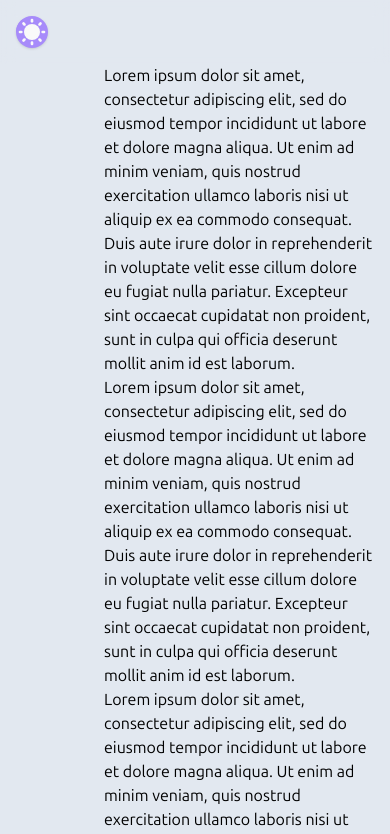
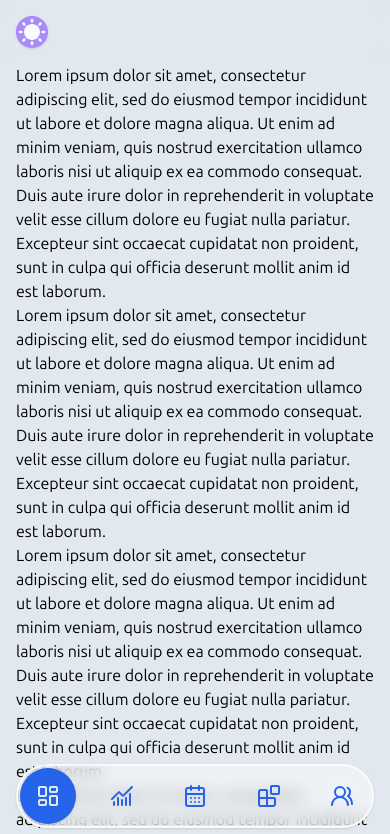
Before and after one commit to aquilaibrahimovic/platform-masjid, a Next.js app: page / in a window 390 px wide. Shown: the top 834 px of the page. Built offline with nearby package versions, Linux system fonts and the light colour scheme; a web font is replaced by a local one.

Commit message:
menu switcher

```diff
--- a/src/app/globals.css
+++ b/src/app/globals.css
@@ -75,3 +75,15 @@ body::-webkit-scrollbar-thumb {
   border: 3px solid transparent;
   background-clip: content-box;
 }
+
+@media (max-width: 639px) {
+  main {
+    margin-left: 0 !important;
+  }
+}
+
+@media (max-height: 500px) {
+  .short\:hidden {
+    display: none !important;
+  }
+}
--- a/src/components/LayoutWrapper.tsx
+++ b/src/components/LayoutWrapper.tsx
@@ -34,9 +34,12 @@ export default function LayoutWrapper({ children }: { children: ReactNode }) {
         {/* Main layout container */}
         <div className="min-h-[calc(100vh-64px)]">
           {/* Sidebar */}
+          {hasMounted && (
+            <>
+              {/* ✅ Animated Sidebar for sm+ */}
               <motion.aside
                 animate={{
-              width: hasMounted ? (isCompact ? 88 : 248) : 88,
+                  width: isCompact ? 88 : 248,
                 }}
                 transition={{
                   type: "spring",
@@ -44,33 +47,49 @@ export default function LayoutWrapper({ children }: { children: ReactNode }) {
                   damping: 18,
                 }}
                 className={`
+        hidden sm:block
         fixed bottom-0 h-16 w-full
         sm:top-16 sm:left-0 sm:bottom-auto
         sm:h-[calc(100vh-64px)]
-          hidden sm:block
+        bg-background1
       `}
                 style={{
-              width: hasMounted ? (isCompact ? 88 : 248) : 88,
+                  width: isCompact ? 88 : 248,
                 }}
               >
                 <Sidebar />
               </motion.aside>
 
+              {/* ✅ Static Dock Sidebar for mobile (<sm) */}
+              <aside
+                className={`
+        sm:hidden
+        fixed bottom-0 left-0 right-0 m-4 shadow-sm rounded-full
+        h-16 bg-background3/50 backdrop-blur border-2 border-background3 z-40
+      `}
+              >
+                <Sidebar />
+              </aside>
+            </>
+          )}
+
           {/* Page content */}
           <motion.main
-            animate={{
-              marginLeft: hasMounted ? (isCompact ? 88 : 248) : 88,
-            }}
+            animate={
+              hasMounted
+                ? {
+                    marginLeft: isCompact ? 88 : 248,
+                  }
+                : {}
+            }
             transition={{
               type: "spring",
               stiffness: 300,
               damping: 18,
             }}
-            className={`
-          px-4 sm:px-0 sm:pr-4 pb-16 sm:pb-0
-        `}
+            className="px-4 sm:px-0 sm:pr-4 pb-16 sm:pb-0"
             style={{
-              marginLeft: hasMounted ? (isCompact ? 88 : 248) : 88,
+              marginLeft: hasMounted && isCompact ? 88 : 248,
             }}
           >
             {children}
--- a/src/components/Sidebar.tsx
+++ b/src/components/Sidebar.tsx
@@ -13,9 +13,9 @@ export default function Sidebar() {
   const { isCompact } = useSidebar();
 
   return (
-    <div className="flex flex-col justify-between h-full bg-background1 px-4 pb-4 gap-4">
+    <div className="flex sm:flex-col items-stretch justify-between sm:justify-start h-full sm:gap-4 gap-0 px-0.5 py-0.5 sm:px-4 sm:pb-4">
       {/* Part 1: Logo */}
-      <div className="relative w-full h-14 sm:flex hidden select-none">
+      <div className="relative w-full h-14 sm:flex hidden select-none short:hidden">
         <div className="w-14 h-14">
           <motion.svg
             key={resolvedTheme}
@@ -55,7 +55,7 @@ export default function Sidebar() {
       </div>
 
       {/* Part 2: Menu */}
-      <div className="flex sm:flex-col justify-start items-start gap-1 flex-1">
+      <div className="flex sm:flex-col justify-between sm:justify-start items-center sm:items-start sm:gap-1 flex-1">
         {MENU_ITEMS.map(({ icon: Icon, label, href }) => {
           const isActive = pathname === href;
 
@@ -64,8 +64,8 @@ export default function Sidebar() {
               key={label}
               href={href}
               className={`
-    relative w-full px-4 py-2 cursor-pointer rounded-lg
-    flex items-center justify-start
+    relative w-14 sm:w-full h-full sm:h-min px-2 sm:px-4 py-2 cursor-pointer rounded-full sm:rounded-lg
+    flex items-center justify-center sm:justify-start
     ${
       isActive
         ? "bg-accent1b shadow-sm"
```
Lines whose indentation alone changed are shown as unchanged.
